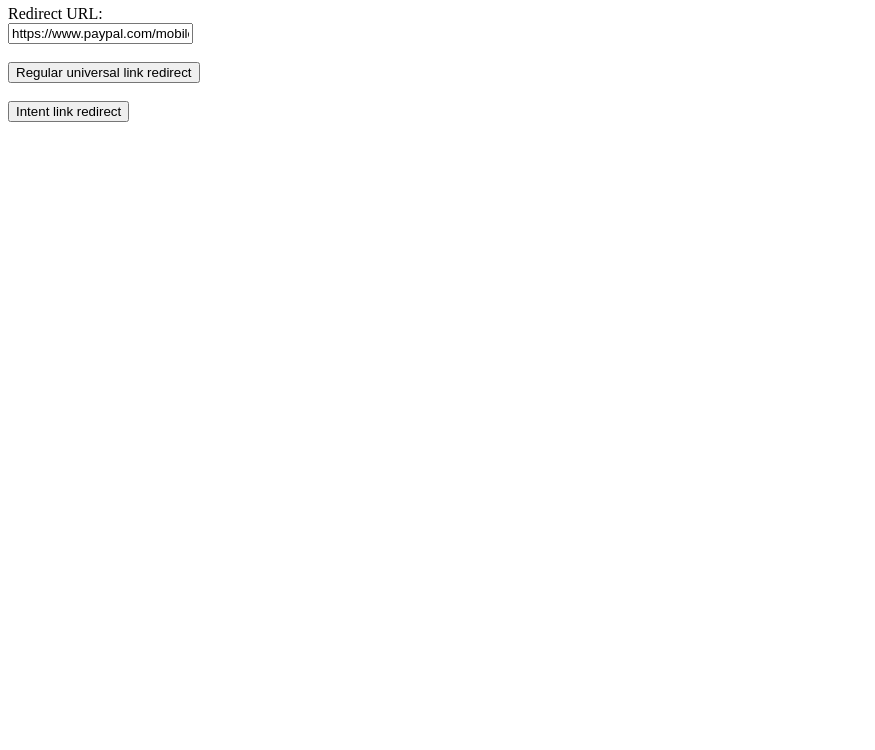
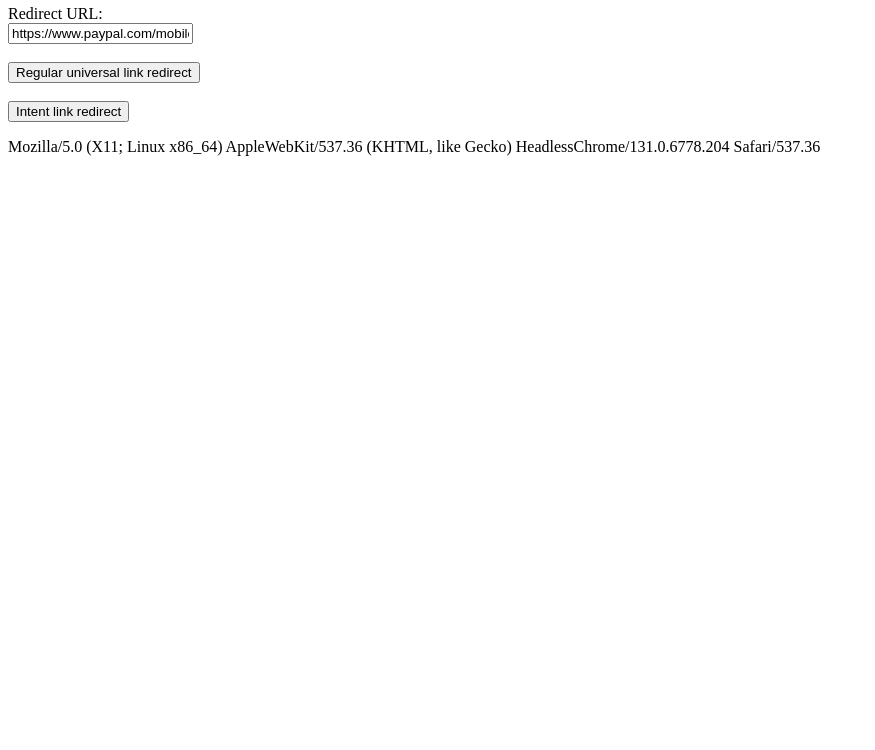
Before and after one commit to ayer-ribeiro/app-redirect, a plain HTML site: page index.html in a window 1280 px wide. Shown: the part 50-800 px from the top of the page, without its empty margins (0-875 px from the left). Drawn offline with Linux system fonts and the light colour scheme.

Commit message:
feat: add user agent

```diff
--- a/index.html
+++ b/index.html
@@ -22,7 +22,7 @@
     }
 
     function handleIntentLaunch() {
-        var redirectUrl = document.getElementById('redirectUrl').value;
+        var redirectUrl = document.getElementById('redirect-url').value;
         if (!redirectUrl || redirectUrl.trim() === '') {
             console.log("redirectUrl is empty");
             return;
@@ -33,7 +33,7 @@
     }
 
     function handleRegularUniversalLink() {
-        var redirectUrl = document.getElementById('redirectUrl').value;
+        var redirectUrl = document.getElementById('redirect-url').value;
 
 
         if (!redirectUrl || redirectUrl.trim() === '') {
@@ -47,23 +47,24 @@
 
     function setCookieUrl(value, days = 30) {
         const expires = new Date(Date.now() + days * 864e5).toUTCString();
-        document.cookie = `redirectUrl=${encodeURIComponent(value)}; expires=${expires}; path=/`;
+        document.cookie = `redirect-url=${encodeURIComponent(value)}; expires=${expires}; path=/`;
     }
 
     function getCookieUrl() {
         return document.cookie
             .split('; ')
-            .find(row => row.startsWith('redirectUrl='))
+            .find(row => row.startsWith('redirect-url='))
             ?.split('=')[1] || '';
     }
 
     window.onload = function () {
-        var cookieValue = decodeURIComponent(getCookieUrl('redirectUrl'));
+        var cookieValue = decodeURIComponent(getCookieUrl('redirect-url'));
         if (!cookieValue || cookieValue.trim() === '') {
             cookieValue = defaultUrl;
             setCookieUrl(defaultUrl);
         }
-        document.getElementById('redirectUrl').value = cookieValue;
+        document.getElementById('redirect-url').value = cookieValue;
+        document.getElementById('user-agent').innerText = navigator.userAgent;
     };
 </script>
 
@@ -73,7 +74,7 @@
         <p>
             <label>
                 Redirect URL:<br>
-                <input type="text" id="redirectUrl">
+                <input type="text" id="redirect-url">
             </label>
             <br>
             <br>
@@ -81,6 +82,7 @@
             <br>
             <br>
             <button onclick="handleIntentLaunch()">Intent link redirect</button>
+            <div id="user-agent"></div>
         </p>
         <br />
     </div>
```
